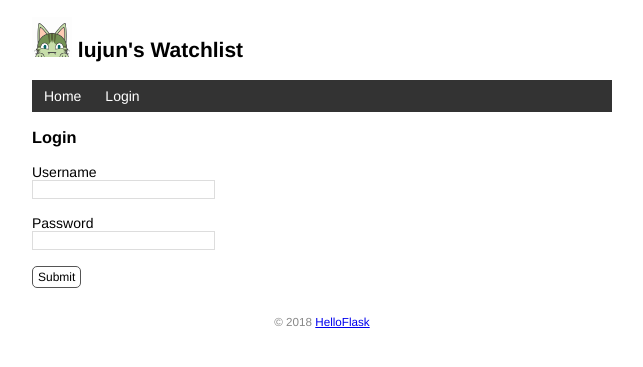
After one commit to xialujun/flashDemo, a Flask app: page /login in a window 1280 px wide. The commit adds this page. Shown: the top 367 px of the page, without its empty margins (318-961 px from the left). Run offline with Flask 3, Linux system fonts and the light colour scheme.

Commit message:
用户验证

```diff
--- a/app.py
+++ b/app.py
@@ -1,55 +1,12 @@
-# from flask import Flask, render_template, url_for
-# from markupsafe import escape
-#
-# app = Flask(__name__)
-#
-# # @app.route('/user/<name>')
-# # def user_page(name):
-# #     return f'user:{escape(name)}'
-#
-# @app.route('/')
-# def hello():
-#     return 'hello'
-#
-# # @app.route('/test')
-# # def test_url_for():
-# #     print(url_for('hello'))
-# #     print(url_for('user_page', name='lili'))
-# #     print(url_for('user_page', name='lici'))
-# #     print(url_for('test_url_for'))
-# #     print(url_for('test_url_for', num=2))
-# #     print(url_for('static', filename='favicon.ico'))
-# #     return 'Test page'
-#
-#
-# name = 'lujun'
-# movies = [
-#     {'title': 'My Neighbor Totoro', 'year': '1988'},
-#     {'title': 'Dead Poets Society', 'year': '1989'},
-#     {'title': 'A Perfect World', 'year': '1993'},
-#     {'title': 'Leon', 'year': '1994'},
-#     {'title': 'Mahjong', 'year': '1996'},
-#     {'title': 'Swallowtail Butterfly', 'year': '1996'},
-#     {'title': 'King of Comedy', 'year': '1999'},
-#     {'title': 'Devils on the Doorstep', 'year': '1999'},
-#     {'title': 'WALL-E', 'year': '2008'},
-#     {'title': 'The Pork of Music', 'year': '2012'},
-# ]
-#
-# app = Flask(__name__)
-# @app.route('/')
-# def index():
-#     return render_template('index.html', name=name, movies=movies)
-
-
 import os.path
 import sys
 
 import click
 from flask import Flask, current_app, render_template, request, flash, redirect, url_for
+from flask_login import login_manager, LoginManager, login_user, logout_user, login_required, current_user, UserMixin
 from flask_sqlalchemy import SQLAlchemy
-
-
+from werkzeug.security import generate_password_hash, check_password_hash
+from flask_login import LoginManager
 
 WIN = sys.platform.startswith('win')
 if WIN:
@@ -57,15 +14,7 @@ if WIN:
 else:
     prefix = 'sqlite:////'
 
-
 app = Flask(__name__)
-with app.app_context():
-    a = current_app
-    print(a)
-# ctx = app.app_context()
-# ctx.push()
-# a = current_app
-# ctx.pop()
 app.config['SECRET_KEY'] = 'dev'
 app.config['SQLALCHEMY_DATABASE_URI'] = prefix + os.path.join(app.root_path, 'data.db')
 app.config['SQLALCHEMY_TRACK_MODIFICATIONS'] = False
@@ -75,30 +24,33 @@ with app.app_context():
     print(a)
     db = SQLAlchemy(app)
 
-class User(db.Model):
-    id = db.Column(db.Integer, primary_key=True)
-    name = db.Column(db.String(20))
+
+# class User(db.Model):
+#     id = db.Column(db.Integer, primary_key=True)
+#     name = db.Column(db.String(20))
+
 
 class Movie(db.Model):
     id = db.Column(db.Integer, primary_key=True)
     title = db.Column(db.String(60))
     year = db.Column(db.String(4))
 
+class User(db.Model, UserMixin):
+    id = db.Column(db.Integer, primary_key=True)
+    name = db.Column(db.String(20))
+    username = db.Column(db.String(20))
+    password_hash = db.Column(db.String(128))
+
+    def set_password(self, password):
+        self.password_hash = generate_password_hash(password)
+
+    def validate_password(self, password):
+        return check_password_hash(self.password_hash, password)
 
 
-@app.cli.command()
-@click.option('--drop', is_flag=True,help='Create after drop.')
-def initdb(drop):
-    if drop:
-        db.drop_all()
-    db.create_all()
-    click.echo('Initialized database.')
-
-# @app.route('/')
-# def index():
-#     movies = Movie.query.all()
-#     print(len(movies))
-#     return render_template('index.html',  movies=movies)
+@app.cli.command("drop")
+def drop():
+    db.drop_all()
 
 @app.cli.command("forge")
 def forge():
@@ -119,7 +71,8 @@ def forge():
         {'title': 'The Pork of Music', 'year': '2012'},
     ]
 
-    user = User(name=name)
+    user = User(name=name,username=name,password_hash='123')
+    user.set_password("123456")
     db.session.add(user)
     for m in movies:
         movie = Movie(title=m['title'], year=m['year'])
@@ -139,9 +92,12 @@ def inject_user():
     user = User.query.filter_by(name='lujun').first()
     return dict(user=user)
 
-@app.route('/',methods=['GET','POST'])
+
+@app.route('/', methods=['GET', 'POST'])
 def index():
     if request.method == 'POST':
+        if not current_user.is_authenticated:
+            return redirect(url_for('index'))
         title = request.form['title']
         year = request.form['year']
         if not title or not year or len(year) > 4 or len(title) > 60:
@@ -157,7 +113,9 @@ def index():
     movies = Movie.query.all()
     return render_template('index.html', movies=movies)
 
-@app.route('/movie/edit/<int:movie_id>', methods=['GET','POST'])
+
+@app.route('/movie/edit/<int:movie_id>', methods=['GET', 'POST'])
+@login_required
 def edit(movie_id):
     movie = Movie.query.get_or_404(movie_id)
 
@@ -176,9 +134,81 @@ def edit(movie_id):
 
 
 @app.route('/movie/delete/<int:movie_id>', methods=['POST'])
+@login_required
 def delete(movie_id):
     movie = Movie.query.get_or_404(movie_id)
     db.session.delete(movie)
     db.session.commit()
     flash('Item deleted.')
     return redirect(url_for('index'))
+
+
+@app.cli.command()
+@click.option('--username', prompt=True, help='The username used to login.')
+@click.option('--password', prompt=True, hide_input=True, confirmation_prompt=True, help='The password used to login.')
+def admin(username, password):
+    db.create_all()
+
+    user = User.query.first()
+    if user is not None:
+        click.echo('Update user...')
+        user.username = username
+        user.set_password(password)
+    else:
+        click.echo('Create new user')
+        user = User(username=username, name='Admin')
+        user.set_password(password)
+        db.session.add(user)
+
+    db.session.commit()
+    click.echo('Done.')
+
+
+login_manager.login_view = 'login'
+login_manager = LoginManager(app)
+
+@login_manager.user_loader
+def load_user(user_id):
+    user = User.query.get(int(user_id))
+    return user
+
+
+@app.route('/login', methods=['GET', 'POST'])
+def login():
+    if request.method == 'POST':
+        username = request.form['username']
+        password = request.form['password']
+
+        if not username or not password:
+            flash('invalid input.')
+            return redirect(url_for('login'))
+        user = User.query.first()
+        if username == user.username and user.validate_password(password):
+            login_user(user)
+            flash("login success")
+            return redirect(url_for('index'))
+        flash("invalid username or password")
+        return redirect(url_for('login'))
+    return render_template('login.html')
+
+@app.route('/logout')
+def logout():
+    logout_user()
+    flash("Goodbye.")
+    return redirect(url_for('login'))
+
+
+@app.route('/settings', methods=['GET', 'POST'])
+def settings():
+    if request.method == 'POST':
+        name = request.form['name']
+        if not name or len(name) > 20:
+            flash('invalid input.')
+            return redirect(url_for('settings'))
+
+        user = User.query.first()
+        user.name = name
+        db.session.commit()
+        flash('Settings updated.')
+        return redirect(url_for('index'))
+    return render_template('settings.html')
--- a/templates/base.html
+++ b/templates/base.html
@@ -24,6 +24,12 @@
     <nav>
         <ul>
             <li><a href="{{ url_for('index') }}">Home</a></li>
+            {% if current_user.is_authenticated %}
+            <li><a href="{{ url_for('settings') }}">Settings</a></li>
+            <li><a href="{{ url_for('logout') }}">Logout</a></li>
+            {% else %}
+            <li><a href="{{ url_for('login') }}">Login</a></li>
+            {% endif %}
         </ul>
     </nav>
     {% block content %}{% endblock %}
--- /dev/null
+++ b/templates/login.html
@@ -0,0 +1,13 @@
+{% extends 'base.html' %}
+
+{% block content %}
+<h3>Login</h3>
+<form method="post">
+    Username<br>
+    <input type="text" name="username"  required ><br><br>
+    Password<br>
+    <input type="text" name="password"  required ><br><br>
+    <input class="btn" type="submit" name="submit" value="Submit">
+
+</form>
+{% endblock %}
```
Also changed, not shown: templates/index.html (+7 -1 lines), templates/settings.html (added, +10 -0 lines), data.db.
